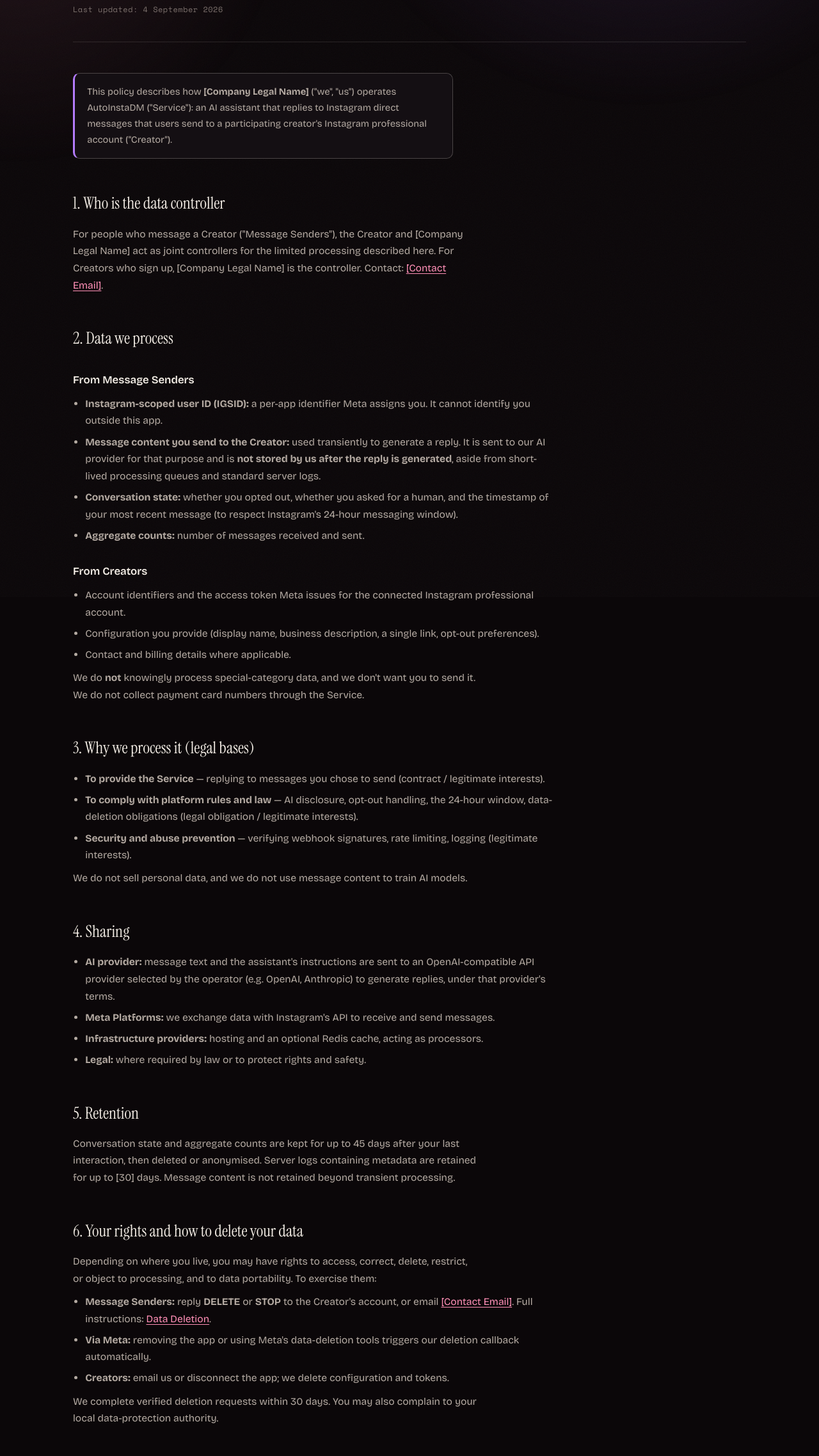
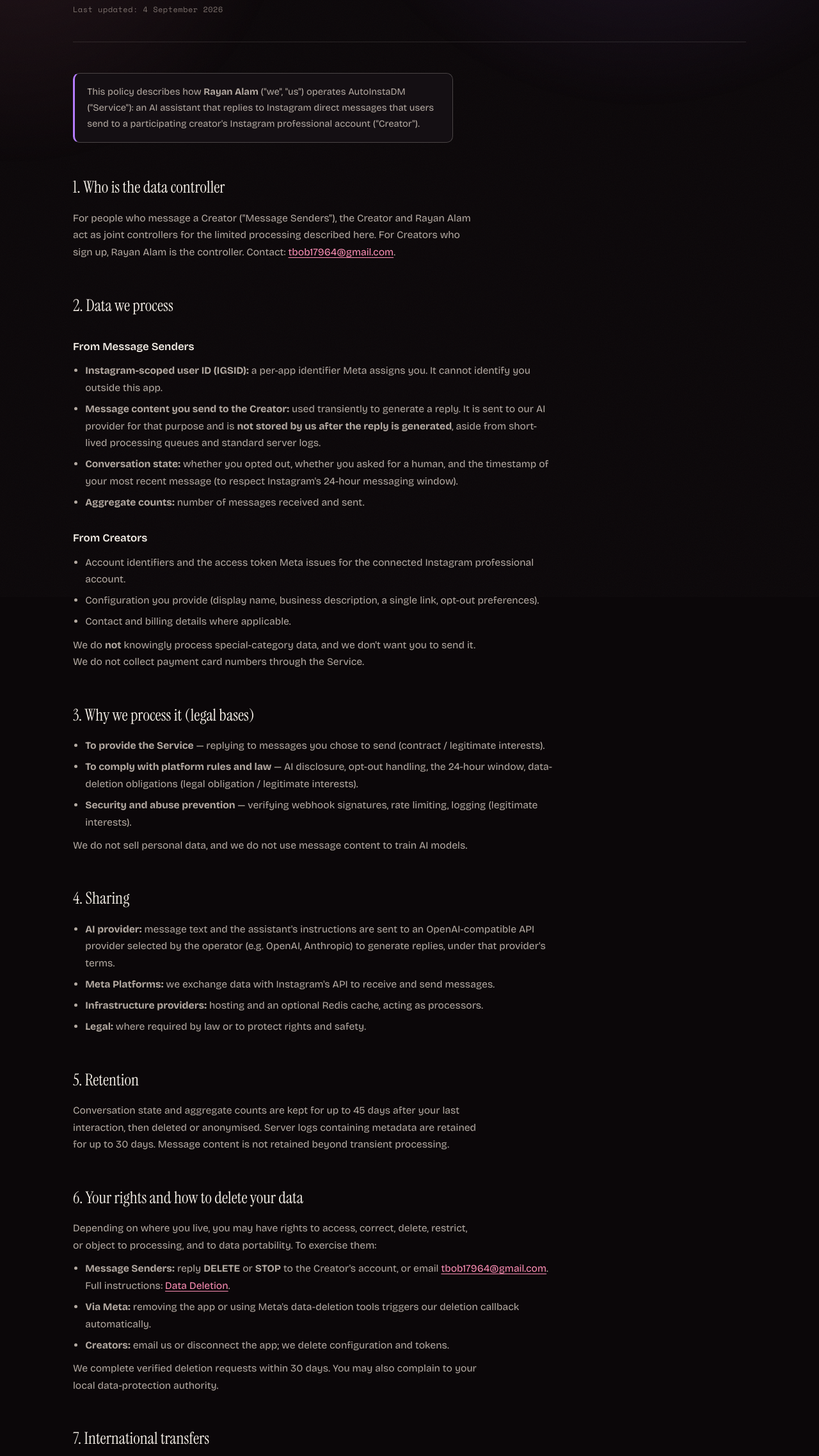
Before and after one commit to roxylius/AutoInstaDM, a website: page web/privacy.html in a window 1280 px wide. Shown: the part 267-2542 px from the top of the page at 64% size. Drawn offline with nearby package versions, Linux system fonts and the light colour scheme.

Commit message:
Fill legal placeholders (Rayan Alam, UK, contact email)
- operator: Rayan Alam, East Chinnock Hill, Yeovil, England, BA22 9, UK
- contact: tbob17964@gmail.com
- Terms governed by the laws of England and Wales
- retention stated as 30 days

Co-Authored-By: Claude Sonnet 5 <noreply@anthropic.com>

```diff
--- a/web/privacy.html
+++ b/web/privacy.html
@@ -28,7 +28,7 @@
 
     <div class="legal__body">
       <p class="note">
-        This policy describes how <strong>[Company Legal Name]</strong> ("we", "us")
+        This policy describes how <strong>Rayan Alam</strong> ("we", "us")
         operates AutoInstaDM ("Service"): an AI assistant that replies to Instagram
         direct messages that users send to a participating creator's Instagram
         professional account ("Creator").
@@ -37,9 +37,9 @@
       <h2>1. Who is the data controller</h2>
       <p>
         For people who message a Creator ("Message Senders"), the Creator and
-        [Company Legal Name] act as joint controllers for the limited processing
-        described here. For Creators who sign up, [Company Legal Name] is the
-        controller. Contact: <a href="mailto:REPLACE_WITH_YOUR_CONTACT_EMAIL">[Contact Email]</a>.
+        Rayan Alam act as joint controllers for the limited processing
+        described here. For Creators who sign up, Rayan Alam is the
+        controller. Contact: <a href="mailto:tbob17964@gmail.com">tbob17964@gmail.com</a>.
       </p>
 
       <h2>2. Data we process</h2>
@@ -75,12 +75,12 @@
       </ul>
 
       <h2>5. Retention</h2>
-      <p>Conversation state and aggregate counts are kept for up to 45 days after your last interaction, then deleted or anonymised. Server logs containing metadata are retained for up to [30] days. Message content is not retained beyond transient processing.</p>
+      <p>Conversation state and aggregate counts are kept for up to 45 days after your last interaction, then deleted or anonymised. Server logs containing metadata are retained for up to 30 days. Message content is not retained beyond transient processing.</p>
 
       <h2 id="deletion">6. Your rights and how to delete your data</h2>
       <p>Depending on where you live, you may have rights to access, correct, delete, restrict, or object to processing, and to data portability. To exercise them:</p>
       <ul>
-        <li><strong>Message Senders:</strong> reply <strong>DELETE</strong> or <strong>STOP</strong> to the Creator's account, or email <a href="mailto:REPLACE_WITH_YOUR_CONTACT_EMAIL">[Contact Email]</a>. Full instructions: <a href="data-deletion.html">Data Deletion</a>.</li>
+        <li><strong>Message Senders:</strong> reply <strong>DELETE</strong> or <strong>STOP</strong> to the Creator's account, or email <a href="mailto:tbob17964@gmail.com">tbob17964@gmail.com</a>. Full instructions: <a href="data-deletion.html">Data Deletion</a>.</li>
         <li><strong>Via Meta:</strong> removing the app or using Meta's data-deletion tools triggers our deletion callback automatically.</li>
         <li><strong>Creators:</strong> email us or disconnect the app; we delete configuration and tokens.</li>
       </ul>
@@ -99,7 +99,7 @@
       <p>We will post changes here and update the date above. Material changes will be communicated to Creators.</p>
 
       <h2>11. Contact</h2>
-      <p>[Company Legal Name], [Registered Address]. Email: <a href="mailto:REPLACE_WITH_YOUR_CONTACT_EMAIL">[Contact Email]</a>.</p>
+      <p>Rayan Alam, East Chinnock Hill, Yeovil, England, BA22 9, United Kingdom. Email: <a href="mailto:tbob17964@gmail.com">tbob17964@gmail.com</a>.</p>
     </div>
   </main>
 
```
Also changed, not shown: web/data-deletion.html (+4 -4 lines), web/index.html (+2 -2 lines), web/terms.html (+3 -3 lines).
